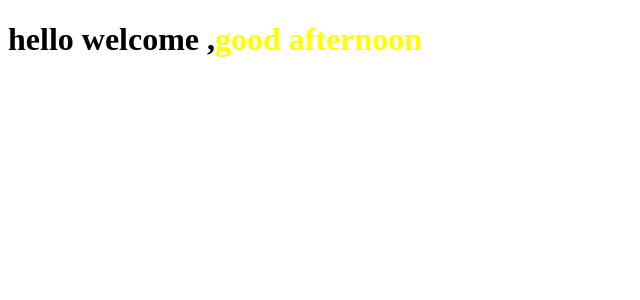
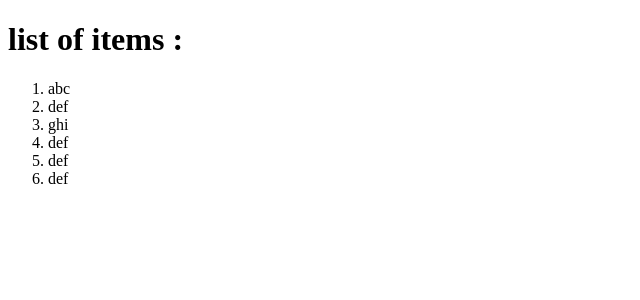
Before and after one commit to abhishekhatwal/reactjs_tutorial, a React (Create React App) app: page / in a window 1280 px wide. Shown: the top 300 px of the page, without its empty margins (0-640 px from the left). Built offline with nearby package versions, Linux system fonts and the light colour scheme.

Commit message:
react component

```diff
--- /dev/null
+++ b/src/Heading.jsx
@@ -0,0 +1,13 @@
+import React from "react";
+
+//  Heading.jsx/Heading.js is a component .function name should be same as component name
+function Heading(){
+    return (
+    <>
+   <div><h1>list of items :</h1></div>
+    </>
+    );
+}
+
+//export function Heading() by wirting export default Heading; dont use () otheriwse it will called directly
+export default Heading;
--- /dev/null
+++ b/src/List.jsx
@@ -0,0 +1,20 @@
+import React from "react";
+
+//  List.jsx/List.js is a component function name should be same as component name
+function List(){
+    return (
+    <>
+    <ol>
+        <li>abc</li>
+        <li>def</li>
+        <li>ghi</li>
+        <li>def</li>
+        <li>def</li>
+        <li>def</li>
+    </ol>
+    </>
+    );
+}
+
+//export function list() by wirting export default List; dont use () otheriwse it will called directly
+export default List;
--- a/src/index.js
+++ b/src/index.js
@@ -1,26 +1,13 @@
 import React from "react";
 import ReactDOM from "react-dom";
+import Heading from "./Heading";
+import List from "./List";
 
-let currdate=new Date();
-currdate=currdate.getHours();
-let greet="";
-const cssstyle={
-    color:'green'
-};
-
-if(currdate>=1 && currdate<12){
-    greet="good morning";
-    cssstyle.color='red';
-}else if(currdate>=12 && currdate<19)
-{
-    greet="good afternoon";
-    cssstyle.color='yellow';
-}else{
-    greet="good night";
-    cssstyle.color='pink';
-}
-
+//react uisng component
 ReactDOM.render(
-<h1 className="head">hello welcome ,<span style={cssstyle}>{greet}</span></h1>,
+<>
+<Heading></Heading>
+<List></List>
+</>,
 document.getElementById("root")
 );
```
